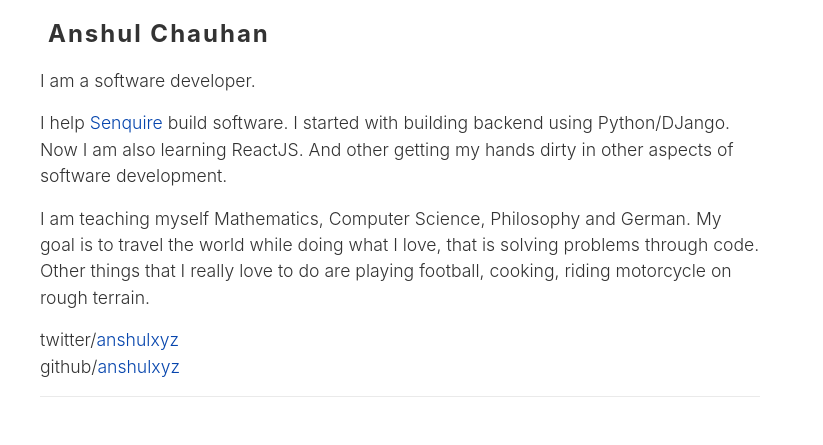
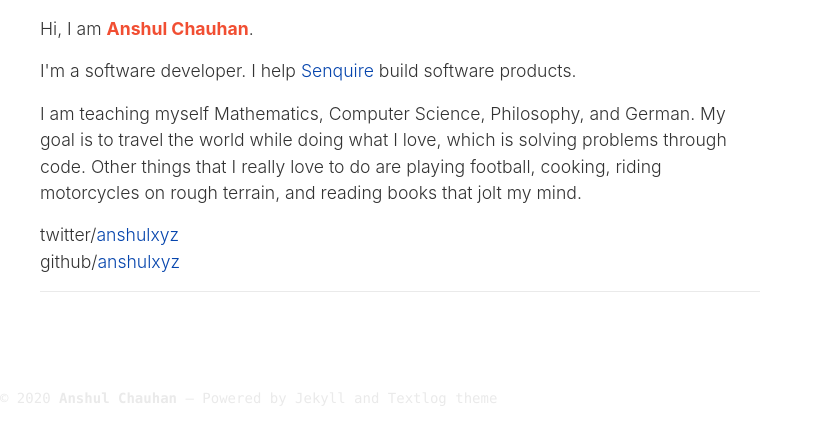
Before and after one commit to anshulxyz/anshulxyz.github.io, a Jekyll site: the page built from index.html, in a window 1280 px wide. Shown: the top 445 px of the page, without its empty margins (0-823 px from the left). Built offline with Jekyll 4.4.1, drawn with Linux system fonts in a browser that asks for light colours.

Commit message:
Update intro and some csss

```diff
--- a/_includes/intro.html
+++ b/_includes/intro.html
@@ -1,18 +1,18 @@
 <p class="site-intro">
-  I am a software developer.
+  Hi, I am <span style="color: #f14e32;"><b>Anshul Chauhan</b></span>.
 </p>
 <p class="site-intro">
-  I help <a href="https://www.senquire.com">Senquire</a> build software.
-  I started with building backend using Python/DJango. Now I am also learning
-  ReactJS. And other getting my hands dirty in other aspects of software development.
+  I'm a software developer. I help <a href="https://www.senquire.com">Senquire</a> build software products.
+  <!-- I started with building backend using Python/DJango. I am, simultaneously, also
+  learning ReactJS and other aspects of software development. -->
 </p>
 <p class="site-intro">
-  I am teaching myself Mathematics, Computer Science, Philosophy and German.
-  My goal is to travel the world while doing what I love, that is solving
-  problems through code. Other things that I really love to do are playing
-  football, cooking, riding motorcycle on rough terrain.
+  I am teaching myself Mathematics, Computer Science, Philosophy, and German.
+  My goal is to travel the world while doing what I love, which is solving problems
+  through code. Other things that I really love to do are playing football,
+  cooking, riding motorcycles on rough terrain, and reading books that jolt my mind.
 </p>
 <p class="site-intro">
-  twitter/<a href="https://twitter.com/anshulxyz">anshulxyz</a><br/>
+  twitter/<a href="https://twitter.com/anshulxyz">anshulxyz</a><br />
   github/<a href="https://github.com/anshulxyz">anshulxyz</a>
 </p>
--- a/_layouts/default.html
+++ b/_layouts/default.html
@@ -4,10 +4,12 @@
   <body>
     <div class="page-content">
       {{ content }}
-      <!-- <div class="copyright">
-        <p>&copy; {{ site.time | date: '%Y' }} <a href="{{ '/' | prepend: site.baseurl | prepend: site.url }}"><strong>{{ site.title }}</strong></a> ― Powered by <a href="https://jekyllrb.com/">Jekyll</a> and <a href="https://github.com/heiswayi/textlog">Textlog theme</a></p>
-      </div> -->
     </div>
+    <footer class="footer">
+          <div class="copyright">
+            <p>&copy; {{ site.time | date: '%Y' }} <a href="{{ '/' | prepend: site.baseurl | prepend: site.url }}"><strong>{{ site.title }}</strong></a> ― Powered by <a href="https://jekyllrb.com/">Jekyll</a> and <a href="https://github.com/heiswayi/textlog">Textlog theme</a></p>
+          </div>
+    </footer>
     {% include google_analytics.html %}
   </body>
 </html>
--- a/_sass/_base.scss
+++ b/_sass/_base.scss
@@ -20,6 +20,7 @@ ul {
     margin: 0;
     padding: 0;
 }
+
 /**
  * Basic styling
  */
@@ -28,6 +29,7 @@ body {
     color: $text-color;
     background-color: $background-color;
 }
+
 /**
  * Set `margin-bottom` to maintain vertical rhythm
  */
@@ -48,6 +50,7 @@ table,
 ul {
     margin-bottom: $spacing-unit / 2;
 }
+
 /**
  * Images
  */
@@ -55,16 +58,18 @@ img {
     max-width: 100%;
     vertical-align: middle;
 }
+
 /**
  * Figures
  */
-figure > img {
+figure>img {
     display: block;
 }
 
 figcaption {
     font-size: $small-font-size;
 }
+
 /**
  * Lists
  */
@@ -74,11 +79,13 @@ ul {
 }
 
 li {
-     > ol,
-    > ul {
+
+    >ol,
+    >ul {
         margin-bottom: 0;
     }
 }
+
 /**
  * Headings
  */
@@ -90,17 +97,24 @@ h5,
 h6 {
     font-weight: $base-font-weight;
 }
+
 /**
  * Links
  */
 a {
     color: $link-color;
     text-decoration: none;
+    // text-decoration-color: $grey-color-light;
+    transition: all 0.5s linear;
 
     &:hover {
-        text-decoration: underline;
+        text-decoration: none;
+        color: $background-color;
+        background-color: $link-color;
     }
 }
+
+
 /**
  * Blockquotes
  */
@@ -115,6 +129,7 @@ blockquote {
         margin-bottom: 0;
     }
 }
+
 /**
  * Code formatting
  */
@@ -134,7 +149,7 @@ pre {
     overflow-x: auto;
     border: 1px solid $grey-color-light;
 
-    > code {
+    >code {
         border: 0;
         padding-right: 0;
         padding-left: 0;
@@ -142,6 +157,7 @@ pre {
         color: inherit;
     }
 }
+
 /**
  * Table
  */
@@ -169,6 +185,7 @@ td {
     vertical-align: top;
     border-bottom: 1px solid $grey-color-light;
 }
+
 /**
  * Horizontal rule
  */
@@ -177,6 +194,7 @@ hr {
     border-top: 1px solid lighten($grey-color, 30%);
     margin: $spacing-unit auto;
 }
+
 /**
  * Clearfix
  */
--- a/_sass/_layout.scss
+++ b/_sass/_layout.scss
@@ -184,9 +184,12 @@
   font-size: $small-font-size;
   font-family: $code-font-family;
   p {
-    color: $grey-color;
+    color: $grey-color-light;
     a, a:visited {
-      color: $grey-color-dark;
+      color: $grey-color-light;
+    };
+    a:hover {
+        color: $background-color;
     }
   }
 }
--- a/index.html
+++ b/index.html
@@ -3,7 +3,7 @@ layout: default
 ---
 <div class="home">
 	<section class="site-header">
-		<h1 class="smallcap"><a class="site-title" href="{{ '/' | prepend: site.baseurl | prepend: site.url }}">{{ site.title }}</a></h1>
+		<!-- <h1 class="smallcap"><a class="site-title" href="{{ '/' | prepend: site.baseurl | prepend: site.url }}">{{ site.title }}</a></h1> -->
 		<!-- {% include nav.html %} -->
 		{% include intro.html %}
 	</section>
```
